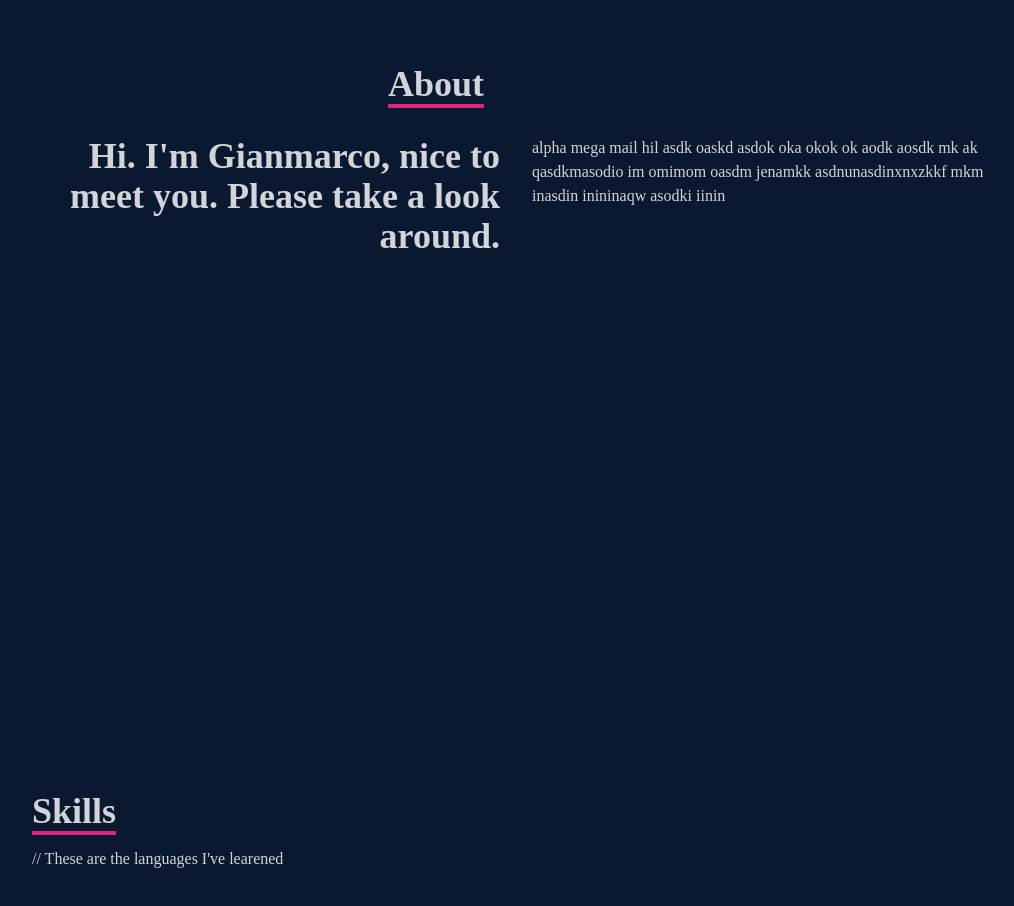
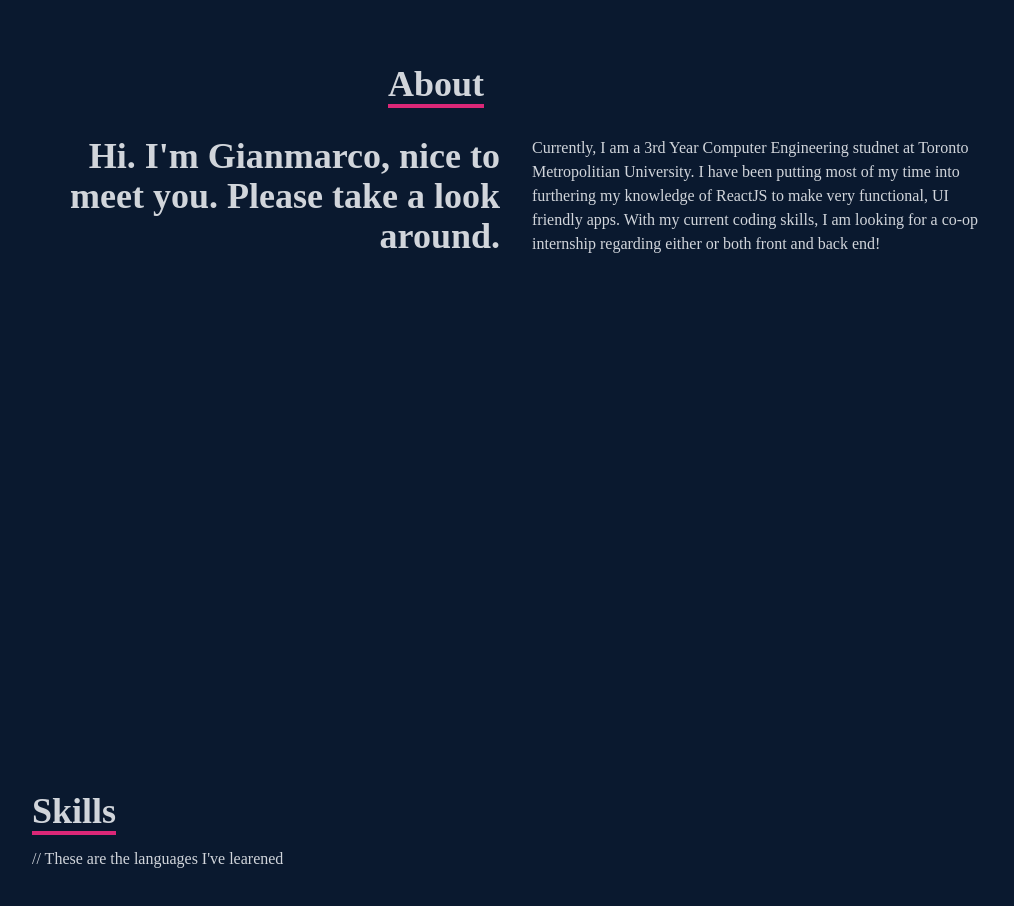
Before and after one commit to Gxarena/Portfolio-Website, a React (Create React App) app in the folder portfolio/: page / in a window 1280 px wide. Shown: the part 1040-1946 px from the top of the page, without its empty margins (124-1138 px from the left). Built offline with nearby package versions, Linux system fonts and the light colour scheme.

Commit message:
seventh commit

```diff
--- a/portfolio/src/components/About.js
+++ b/portfolio/src/components/About.js
@@ -16,11 +16,13 @@ const About = () => {
                         <p>Hi. I'm Gianmarco, nice to meet you. Please take a look around.</p>
                     </div>
                     <div>
-                        <p>alpha mega mail hil asdk oaskd asdok oka okok ok
-                            aodk aosdk mk ak
-                            qasdkmasodio im omimom oasdm jenamkk
-                            asdnunasdinxnxzkkf mkm inasdin inininaqw
-                            asodki iinin
+                        <p> Currently, I am a 3rd Year Computer Engineering
+                            studnet at Toronto Metropolitian University. I
+                            have been putting most of my time into furthering
+                            my knowledge of ReactJS to make very functional,
+                            UI friendly apps. With my current coding skills,
+                            I am looking for a co-op internship regarding either
+                            or both front and back end!
                         </p>
                     </div>
                 </div>
```
